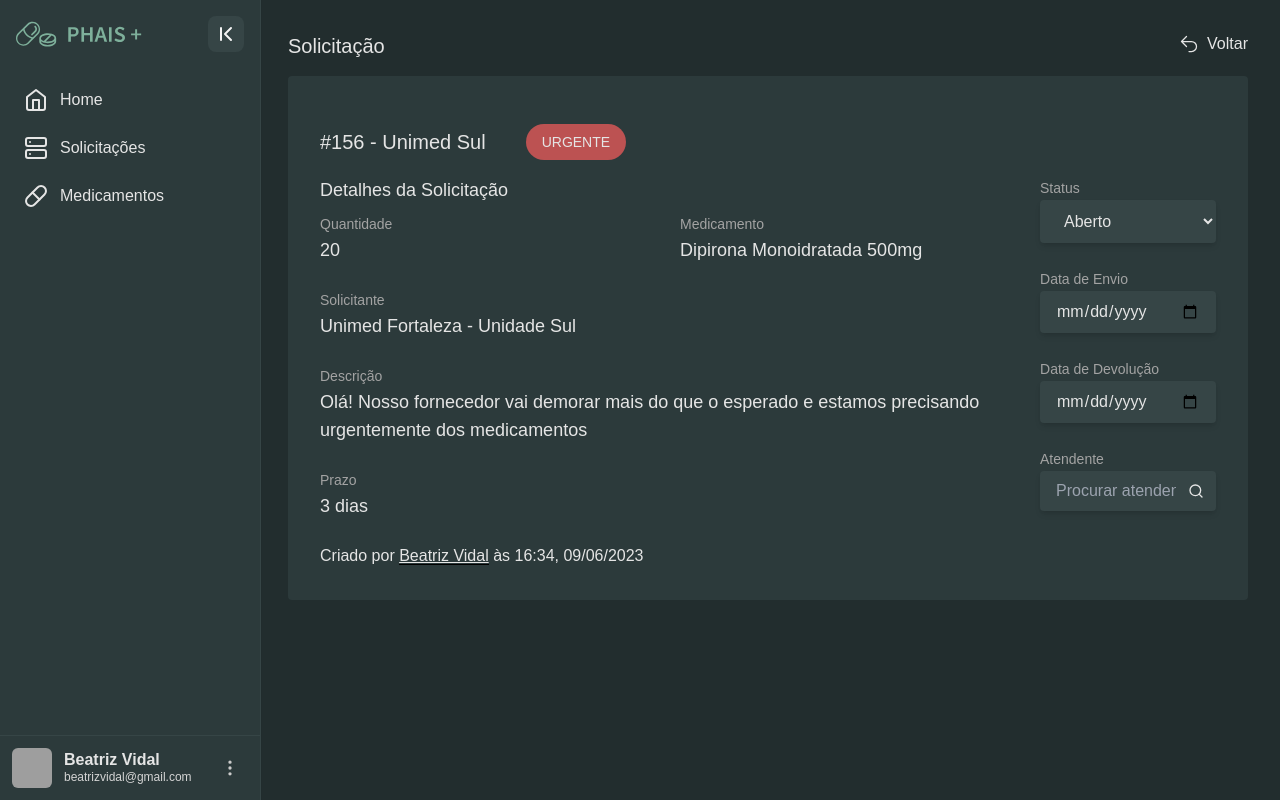
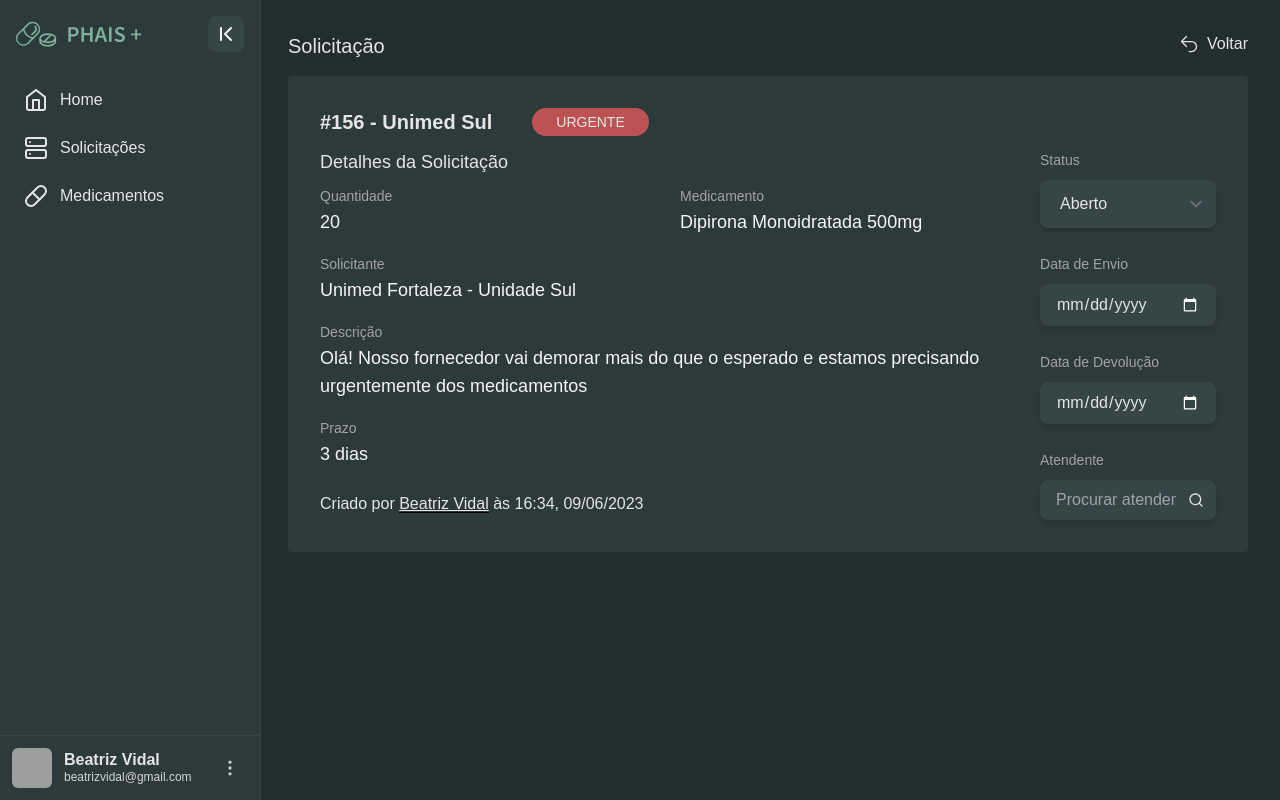
Before and after one commit to yagowb/phais-plus, a React (Vite) app in the folder client/: page /solicitacao-individual in a window 1280 px wide. Built offline with nearby package versions, Linux system fonts and the light colour scheme; grey boxes are pictures that could not be loaded.

Commit message:
:lipstick: Ajustes no design solicitacao individual

```diff
--- a/client/src/components/Urgency/index.jsx
+++ b/client/src/components/Urgency/index.jsx
@@ -9,7 +9,7 @@ const Urgency = ({ urgency }) => {
 
   return (
     <span
-      className={`inline-block py-2 px-4 rounded-full text-sm uppercase text-neutral-200 ${badgeColor}`}
+      className={`inline-block py-1 px-6 rounded-full text-sm uppercase text-neutral-200 ${badgeColor}`}
     >
       {urgency}
     </span>
--- /dev/null
+++ b/client/src/pages/SolicitacaoIndividual/index.css
@@ -0,0 +1,3 @@
+input[type="date"]::-webkit-calendar-picker-indicator {
+  filter: invert(1);
+}
--- a/client/src/pages/SolicitacaoIndividual/index.jsx
+++ b/client/src/pages/SolicitacaoIndividual/index.jsx
@@ -5,34 +5,36 @@ import BaseLayout from "./../../components/BaseLayout";
 import { Back } from "../../components/Back";
 import Urgency from "../../components/Urgency";
 
+import './index.css'
+
 function SolicitacaoIndividual() {
   return (
-    <BaseLayout pageName="Solicitação" backPath="/solicitacoes" style="p-8">
+    <BaseLayout pageName="Solicitação" backPath="/solicitacoes" style="p-8" alignment="flex flex-col items-center md:items-start">
       <Back to="/solicitacoes" position="right" />
 
       <div className="w-full flex items-center gap-10 mb-3">
-        <p className="text-neutral-200 text-xl">
+        <p className="text-neutral-200 text-xl font-semibold">
           {detalhesSolicitacoes.cod + " - " + detalhesSolicitacoes.nome}
         </p>
         <Urgency urgency={"urgente"} />
       </div>
-      <div className="flex gap-4 justify-between">
+      <div className="flex flex-col md:flex-row gap-4 md:justify-between w-full">
         <div className="w-4/5">
           <h1 className="text-neutral-200 text-lg mb-2">
             Detalhes da Solicitação
           </h1>
 
-          <div className="flex flex-col gap-6 mb-6">
+          <div className="flex flex-col gap-4 mb-6">
             <div className="grid grid-cols-1 sm:grid-cols-2 gap-4">
               <div>
                 <label className="text-neutral-400 text-sm">Quantidade</label>
-                <p className="text-neutral-200 text-lg">
+                <p className="text-neutral-100 text-lg font-light">
                   {detalhesSolicitacoes.quantidade}
                 </p>
               </div>
               <div>
                 <label className="text-neutral-400 text-sm">Medicamento</label>
-                <p className="text-neutral-200 text-lg">
+                <p className="text-neutral-100 text-lg font-light">
                   {detalhesSolicitacoes.medicamento}
                 </p>
               </div>
@@ -40,21 +42,21 @@ function SolicitacaoIndividual() {
 
             <div>
               <label className="text-neutral-400 text-sm">Solicitante</label>
-              <p className="text-neutral-200 text-lg">
+              <p className="text-neutral-100 text-lg font-light">
                 {detalhesSolicitacoes.solicitante}
               </p>
             </div>
 
             <div>
               <label className="text-neutral-400 text-sm">Descrição</label>
-              <p className="text-neutral-200 text-lg">
+              <p className="text-neutral-100 text-lg font-light">
                 {detalhesSolicitacoes.descricao}
               </p>
             </div>
 
             <div>
               <label className="text-neutral-400 text-sm">Prazo</label>
-              <p className="text-neutral-200 text-lg">
+              <p className="text-neutral-100 text-lg font-light">
                 {detalhesSolicitacoes.prazo}
               </p>
             </div>
@@ -65,44 +67,51 @@ function SolicitacaoIndividual() {
             {detalhesSolicitacoes.criadoData}
           </p>
         </div>
-        <div className="w-1/5 flex flex-col gap-6">
-          <div>
+        <div className="md:w-1/5 w-full flex flex-col gap-6 ">
+          <div className="space-y-2">
             <label className="text-neutral-400 text-sm">Status</label>
-            <select className="text-neutral-200 max-w-xs shadow-md cursor-pointer bg-bg-layer w-full px-5 py-3 rounded">
+            <select className="form-select border-none text-neutral-200 shadow-md cursor-pointer bg-bg-layer w-full px-5 py-3 rounded-lg focus:ring-bg-layer-hover">
               <option className="text-neutral-200 bg-bg-main" value="aberto">
                 Aberto
               </option>
               <option className="text-neutral-200 bg-bg-main" value="fechado">
-                Fechado
+                Em negociação
+              </option>
+              <option className="text-neutral-200 bg-bg-main" value="fechado">
+                Aguardando devolução
+              </option>
+              <option className="text-neutral-200 bg-bg-main" value="fechado">
+                Concluído
               </option>
             </select>
           </div>
 
-          <div>
+
+          <div className="space-y-2">
             <label className="text-neutral-400 text-sm">Data de Envio</label>
             <input
               type="date"
-              className="text-neutral-200 shadow-md cursor-pointer bg-bg-layer w-full rounded px-4 py-2"
+              className="text-neutral-200 shadow-md cursor-pointer bg-bg-layer w-full rounded-lg px-4 py-2 focus:outline-none focus:ring-1 focus:ring-bg-layer-hover"
             />
           </div>
 
-          <div>
+          <div className="space-y-2">
             <label className="text-neutral-400 text-sm">
               Data de Devolução
             </label>
             <input
               type="date"
-              className="text-neutral-200 shadow-md cursor-pointer bg-bg-layer w-full rounded px-4 py-2"
+              className="text-neutral-200 shadow-md cursor-pointer bg-bg-layer w-full rounded-lg px-4 py-2 focus:outline-none focus:ring-1 focus:ring-bg-layer-hover"
             />
           </div>
 
-          <div>
+          <div className="space-y-2">
             <label className="text-neutral-400 text-sm">Atendente</label>
             <div className="relative">
               <input
                 type="text"
                 placeholder="Procurar atendente"
-                className="shadow-md bg-bg-layer rounded ps-4 pe-10 py-2 w-full"
+                className="shadow-md bg-bg-layer rounded-lg ps-4 pe-10 py-2 w-full focus:outline-none focus:ring-1 focus:ring-bg-layer-hover"
               />
               <Search className="h-4 w-4 aspect-square absolute right-3 top-3" />
             </div>
--- a/client/src/pages/Solicitacoes/index.jsx
+++ b/client/src/pages/Solicitacoes/index.jsx
@@ -40,7 +40,7 @@ function Solicitacoes() {
   let tableValues = [
     [
       [
-        "/detalhes",
+        "/solicitacao-individual",
         "#123",
         "Unimed Sul",
         "20",
@@ -50,7 +50,7 @@ function Solicitacoes() {
         "Aberto",
       ],
       [
-        "/detalhes",
+        "/solicitacao-individual",
         "#123",
         "Unimed Sul",
         "20",
@@ -60,7 +60,7 @@ function Solicitacoes() {
         "Aberto",
       ],
       [
-        "/detalhes",
+        "/solicitacao-individual",
         "#123",
         "Unimed Sul",
         "20",
@@ -70,7 +70,7 @@ function Solicitacoes() {
         "Aberto",
       ],
       [
-        "/detalhes",
+        "/solicitacao-individual",
         "#123",
         "Unimed Sul",
         "20",
@@ -80,7 +80,7 @@ function Solicitacoes() {
         "Aberto",
       ],
       [
-        "/detalhes",
+        "/solicitacao-individual",
         "#123",
         "Unimed Sul",
         "20",
@@ -92,7 +92,7 @@ function Solicitacoes() {
     ],
     [
       [
-        "/detalhes",
+        "/solicitacao-individual",
         "#027",
         "20",
         "Simeticona 40mg",
@@ -102,7 +102,7 @@ function Solicitacoes() {
         "Aberto",
       ],
       [
-        "/detalhes",
+        "/solicitacao-individual",
         "#024",
         "50",
         "Dipirona",
@@ -114,7 +114,7 @@ function Solicitacoes() {
     ],
     [
       [
-        "/detalhes",
+        "/solicitacao-individual",
         "#123",
         "20",
         "Simeticona 40mg",
@@ -159,7 +159,7 @@ function Solicitacoes() {
             />
           );
         })}
-        <div className="border-b-[2px] pb-0.5 flex-1 border-neutrals-disabled"></div>
+        <div className="border-b-[2px] pb-0.5 flex-1 border-grays-disabled"></div>
       </div>
 
       <Table
@@ -176,7 +176,7 @@ function ButtonTipoSolicitacao({ handleFunction, isActive, label }) {
     <button
       onClick={handleFunction}
       className={`border-b-[2px] pb-0.5 px-4 ${
-        isActive ? "border-neutral-300" : "border-neutrals-disabled"
+        isActive ? "border-neutral-300" : "border-grays-disabled"
       }`}
     >
       {label}
```
